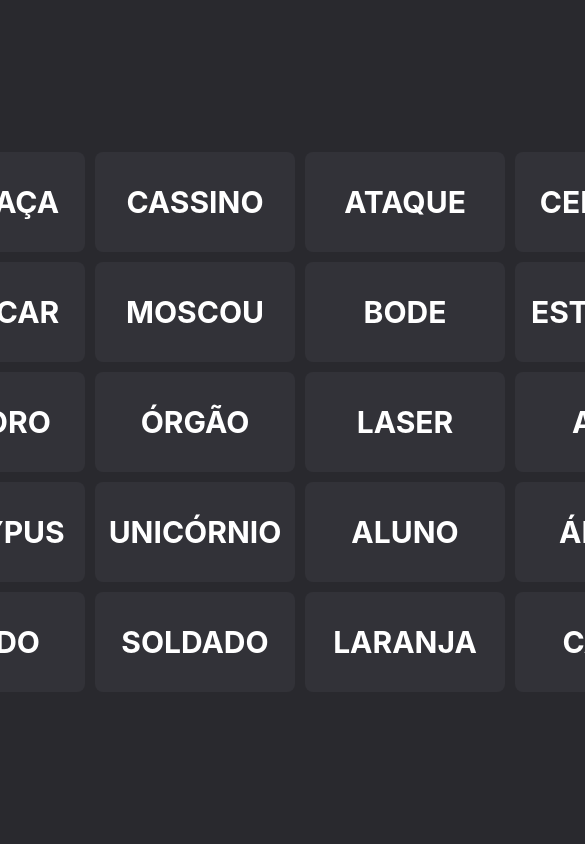
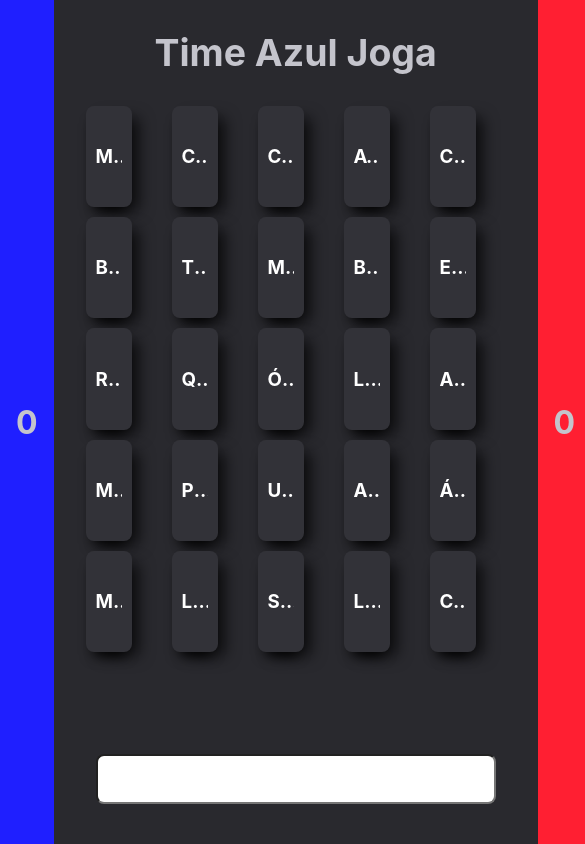
Before and after one commit to SamuelFerracini/Codenames, a React (Vite) app: page / in a window 390 px wide. Shown: the top 844 px of the page, 585 px wide, since content can reach past the window. Built offline with nearby package versions, Linux system fonts and the light colour scheme.

Commit message:
refactor: improve card css to be responsive

```diff
--- a/src/App.module.css
+++ b/src/App.module.css
@@ -1,9 +1,11 @@
+.layout {
+  height: 100vh;
+  gap: 2rem;
+  display: grid;
+  grid-template-columns: repeat(3, 1fr);
+}
+
 .wrapper {
-  height: 100vh;
-  display: flex;
-  flex-direction: column;
-  align-items: center;
-  justify-content: center;
-  flex-direction: row;
-  gap: 2rem;
+  display: grid;
+  grid-row: 1fr;
 }
--- a/src/App.tsx
+++ b/src/App.tsx
@@ -3,12 +3,20 @@
 import { Board } from "./components/Board";
 
 import { ETeamId, TeamBar } from "./components/TeamBar";
+import { TurnMessage } from "./components/TurnMessage";
+import { WordInput } from "./components/WordInput";
 
 function App() {
   return (
-    <div className={styles.wrapper}>
+    <div className={styles.layout}>
       <TeamBar teamId={ETeamId.BLUE} />
-      <Board />
+
+      <div className={styles.wrapper}>
+        <TurnMessage />
+        <Board />
+        <WordInput />
+      </div>
+
       <TeamBar teamId={ETeamId.RED} />
     </div>
   );
--- a/src/components/Board.module.css
+++ b/src/components/Board.module.css
@@ -3,4 +3,5 @@
   grid-template-columns: repeat(5, 1fr);
   grid-column-gap: 10px;
   grid-row-gap: 10px;
+  height: fit-content;
 }
--- a/src/components/Card.module.css
+++ b/src/components/Card.module.css
@@ -1,14 +1,17 @@
 .wrapper {
-  width: 200px;
-  height: 100px;
+  width: 12vw;
+  height: 12vh;
   border-radius: 8px;
   display: flex;
   justify-content: center;
   align-items: center;
   cursor: pointer;
+  padding: 10px;
 
-  transition: height 0.3s;
-  transition: width 0.3s;
+  transition: margin 0.2s;
+  -webkit-box-shadow: 0px 10px 13px -7px #000000,
+    11px 8px 15px -4px rgba(0, 0, 0, 0.67);
+  box-shadow: 0px 10px 13px -7px #000000, 11px 8px 15px -4px rgba(0, 0, 0, 0.67);
 }
 
 .disabled {
@@ -16,8 +19,6 @@
 }
 
 .wrapper:hover {
-  width: calc(100% + 5px);
-  height: calc(100% + 5px);
   margin: -5px;
 }
 
@@ -44,5 +45,6 @@
 .wrapper h3 {
   font-weight: bold;
   text-transform: uppercase;
-  font-size: 30px;
+  text-overflow: ellipsis;
+  overflow: hidden;
 }
```
